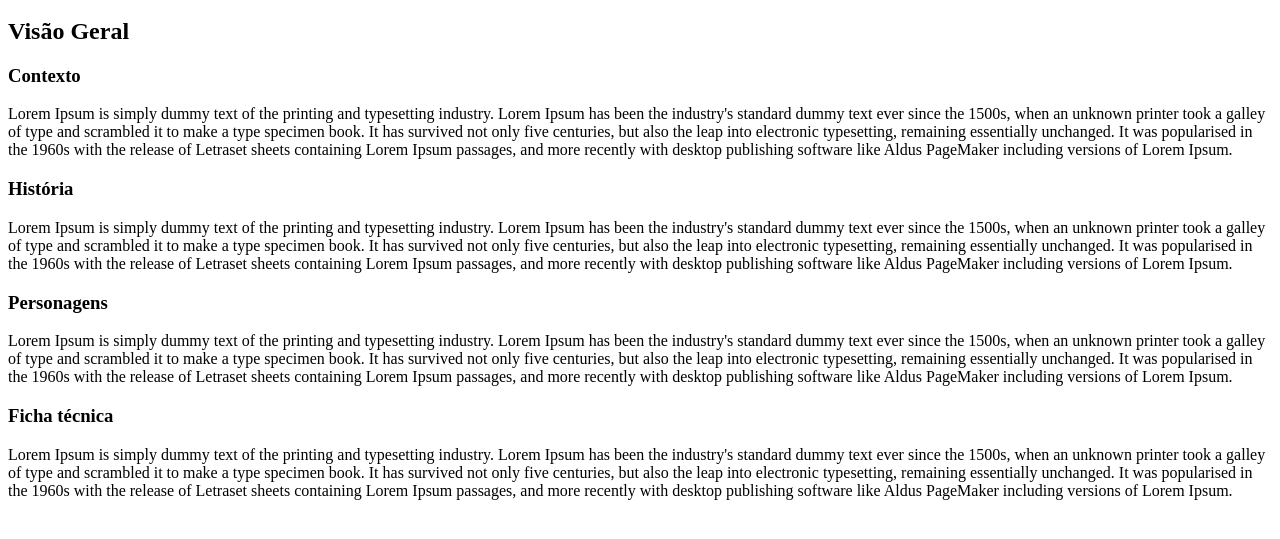
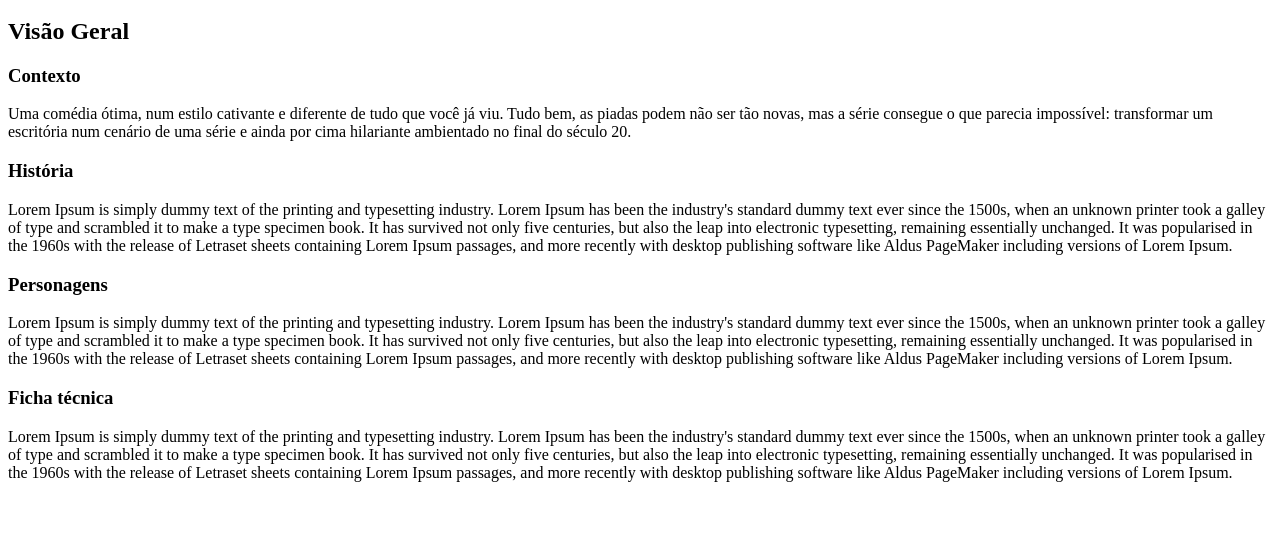
Before and after one commit to gioagostineli/theoffice, a plain HTML site: page theoffice.html in a window 1280 px wide. Shown: the part 139-678 px from the top of the page. Drawn offline with Linux system fonts and the light colour scheme.

Commit message:
Update theoffice.html

```diff
--- a/theoffice.html
+++ b/theoffice.html
@@ -29,7 +29,7 @@
 				<h2> Visão Geral </h2>
 
 				<h3> Contexto </h3>
-					<p>Lorem Ipsum is simply dummy text of the printing and typesetting industry. Lorem Ipsum has been the industry's standard dummy text ever since the 1500s, when an unknown printer took a galley of type and scrambled it to make a type specimen book. It has survived not only five centuries, but also the leap into electronic typesetting, remaining essentially unchanged. It was popularised in the 1960s with the release of Letraset sheets containing Lorem Ipsum passages, and more recently with desktop publishing software like Aldus PageMaker including versions of Lorem Ipsum. </p>
+					<p>Uma comédia ótima, num estilo cativante e diferente de tudo que você já viu. Tudo bem, as piadas podem não ser tão novas, mas a série consegue o que parecia impossível: transformar um escritória num cenário de uma série e ainda por cima hilariante ambientado no final do século 20.</p>
 
 				<h3> História </h3>
 					<p>Lorem Ipsum is simply dummy text of the printing and typesetting industry. Lorem Ipsum has been the industry's standard dummy text ever since the 1500s, when an unknown printer took a galley of type and scrambled it to make a type specimen book. It has survived not only five centuries, but also the leap into electronic typesetting, remaining essentially unchanged. It was popularised in the 1960s with the release of Letraset sheets containing Lorem Ipsum passages, and more recently with desktop publishing software like Aldus PageMaker including versions of Lorem Ipsum. </p>
```
